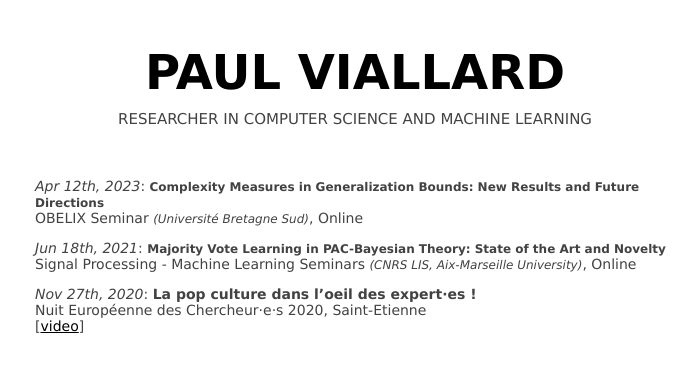
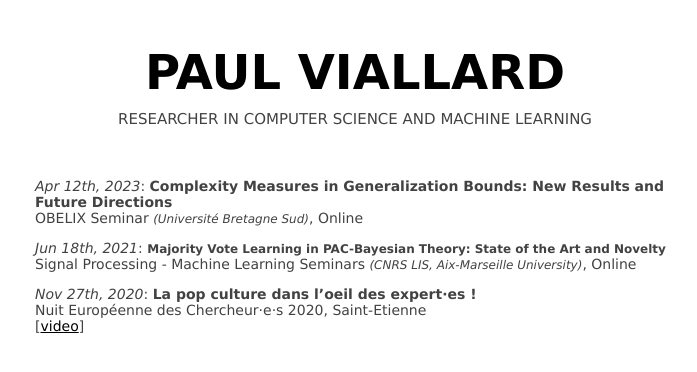
Before and after one commit to paulviallard/paulviallard.github.io, a Jekyll site: the page built from talk.md, in a window 1280 px wide. Shown: the top 372 px of the page, without its empty margins (285-982 px from the left). Built offline with Jekyll 4.4.1, drawn with Linux system fonts in a browser that asks for light colours; our own code applies the rules of GitHub Pages for plain Markdown files.

Commit message:
fix: remove the 12.0px

```diff
--- a/talk.md
+++ b/talk.md
@@ -1,4 +1,4 @@
-_Apr 12th, 2023_: <strong style="font-size: 12.0px">Complexity Measures in Generalization Bounds: New Results and Future Directions</strong>
+_Apr 12th, 2023_: **Complexity Measures in Generalization Bounds: New Results and Future Directions**
 OBELIX Seminar <i style="font-size: 12.0px">(Université Bretagne Sud)</i>, Online
 
 _Jun 18th, 2021_: <strong style="font-size: 12.0px">Majority Vote Learning in PAC-Bayesian Theory: State of the Art and Novelty</strong>
```
